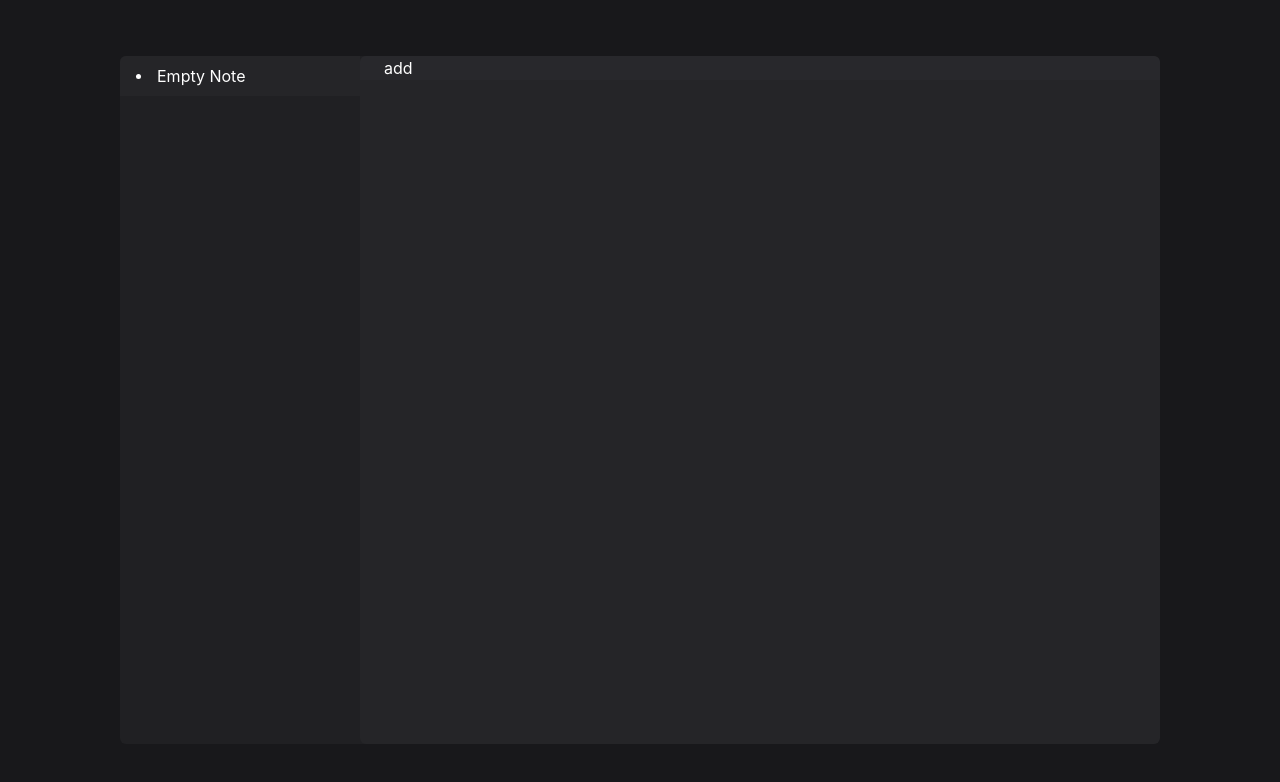
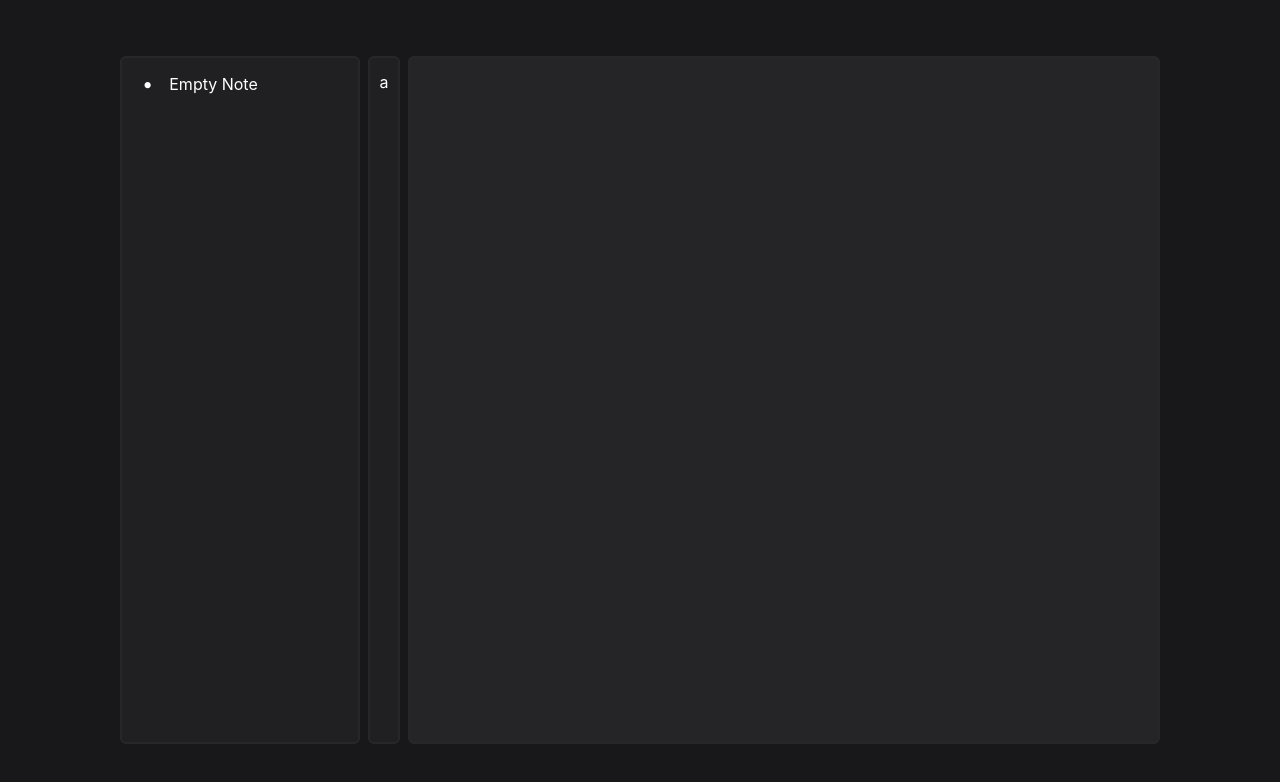
Before and after one commit to evgeny-rov/cryptic, a React (Vite) app: page / in a window 1280 px wide. Shown: the top 782 px of the page. Built offline with nearby package versions, Linux system fonts and the light colour scheme.

Commit message:
changed layout

```diff
--- a/src/features/notes/components/editor.tsx
+++ b/src/features/notes/components/editor.tsx
@@ -9,10 +9,12 @@ export default function Editor() {
   };
 
   return (
-    <textarea
-      value={note.data}
-      onChange={handleChange}
-      className="p-6 w-full h-full bg-transparent outline-none resize-none"
-    />
+    <div className="w-full h-full bg-[#252528] rounded-md border-2 border-zinc-800">
+      <textarea
+        value={note.data}
+        onChange={handleChange}
+        className="p-6 w-full h-full bg-transparent outline-none resize-none"
+      />
+    </div>
   );
 }
--- a/src/features/notes/components/notes-list.tsx
+++ b/src/features/notes/components/notes-list.tsx
@@ -9,15 +9,15 @@ const NoteListItem = ({ id }: { id: NoteId }) => {
   const notePreviewText = note.data.trim().split(/\r?\n/)[0];
 
   return (
-    <li className="h-10">
+    <li className="h-9">
       <button
         onClick={() => selectNote(id)}
-        className={`w-full h-full px-4 flex items-center gap-4 hover:bg-[#252528] ${
-          isSelected ? 'bg-[#252528]' : ''
+        className={`w-full h-full px-3 flex items-center gap-4 rounded-md hover:opacity-100 ${
+          isSelected ? 'bg-[#202023]' : 'opacity-50'
         }`}
         type="button"
       >
-        <div className="w-[5px] h-[5px] bg-white rounded-[50%]" />
+        <span className="text-xl">{'•'}</span>
         <span className="w-44 text-left capitalize overflow-hidden whitespace-nowrap text-ellipsis">
           {notePreviewText || 'Empty note'}
         </span>
@@ -30,7 +30,7 @@ export default function NotesList() {
   const notesIds = useNotesStore((state) => state.allIds);
 
   return (
-    <div>
+    <div className="bg-[#202023] p-2 rounded-md overflow-y-auto border-2 border-zinc-800">
       <ul>
         {notesIds.map((id) => (
           <NoteListItem key={id} id={id} />
--- a/src/features/notes/components/notes.tsx
+++ b/src/features/notes/components/notes.tsx
@@ -4,12 +4,10 @@ import Editor from './editor';
 
 export default function Notes() {
   return (
-    <main className="relative w-[65rem] h-[43rem] bg-[#202023] grid grid-cols-[15rem_1fr] rounded-md overflow-hidden">
+    <main className="relative w-[65rem] h-[43rem] grid grid-cols-[15rem_2rem_1fr] gap-2">
       <NotesList />
-      <div className="w-full h-full grid grid-rows-[1.5rem_1fr] bg-[#252528] rounded-md overflow-hidden">
-        <Toolbar />
-        <Editor />
-      </div>
+      <Toolbar />
+      <Editor />
     </main>
   );
 }
--- a/src/features/notes/components/toolbar.tsx
+++ b/src/features/notes/components/toolbar.tsx
@@ -4,10 +4,12 @@ export default function Toolbar() {
   const createNote = useNotesStore((state) => state.createNote);
 
   return (
-    <div className="h-full w-full px-6 bg-[#28282c]">
-      <button type="button" onClick={createNote}>
-        add
-      </button>
+    <div className="h-full w-full py-3 rounded-md flex flex-col bg-[#202023] border-2 border-zinc-800">
+      <div className="grid place-items-center gap-4">
+        <button className="grid place-items-center w-full h-3.5" type="button" onClick={createNote}>
+          a
+        </button>
+      </div>
     </div>
   );
 }
--- a/src/features/notes/stores/notes-store.ts
+++ b/src/features/notes/stores/notes-store.ts
@@ -50,6 +50,7 @@ const useNotesStore = create<NotesState>()((set) => ({
   updateNote: (id, updatedNote) =>
     set((state) => ({
       ...state,
+      allIds: [id, ...without(state.allIds, id)],
       byId: { ...state.byId, [id]: updatedNote },
     })),
   deleteNote: (id) =>
```
